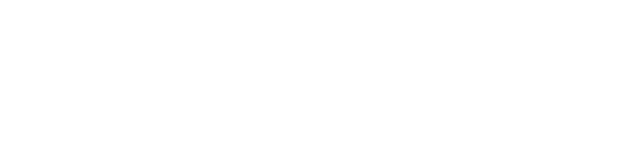
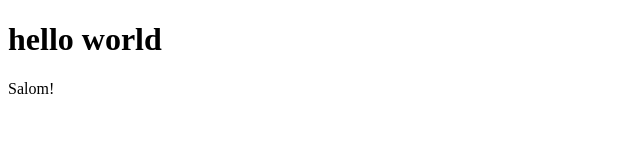
Before and after one commit to abduqodir05/golang_git, a plain HTML site: page index.html in a window 1280 px wide. Shown: the whole page, without its empty margins (0-640 px from the left). Drawn offline with Linux system fonts and the light colour scheme.

Commit message:
index.html modified

```diff
--- a/index.html
+++ b/index.html
@@ -3,10 +3,11 @@
 <head>
   <meta charset="UTF-8">
   <meta http-equiv="X-UA-Compatible" content="IE=edge">
-  <meta name="viewport" content="width=device-width, initial=1.0">
+  <meta name="viewport" content="width=device-width, initial-scale=1.0">
   <title>Document</title>
 </head>
 <body>
-
+  <h1>hello world</h1>
+  <p>Salom!</p>
 </body>
 </html>
```
